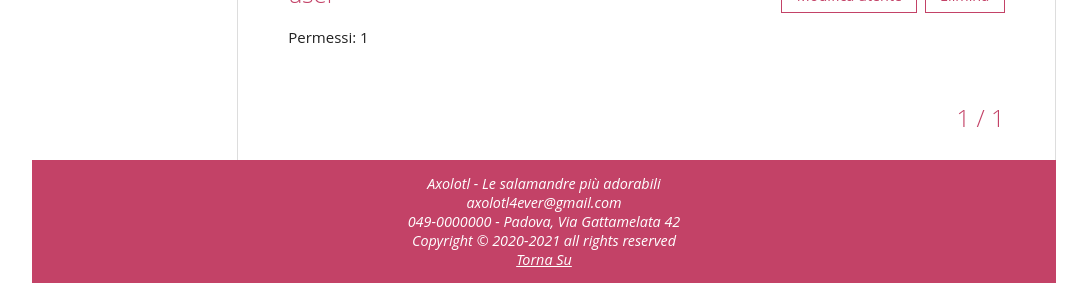
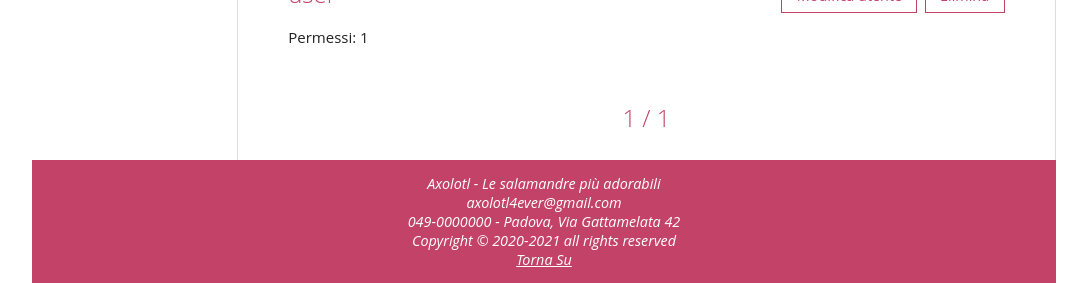
Before and after one commit to RakuJa/Aselotl-web, a PHP site: page /php/admin.php?page=0 in a window 1280 px wide. Shown: the part 635-918 px from the top of the page, without its empty margins (96-1183 px from the left). Run offline with PHP 8.4, Linux system fonts and the light colour scheme; a user stored in the database is signed in; data comes from the database, SQL or seed files in the repository.

Commit message:
lmao dema

```diff
--- a/css/style.css
+++ b/css/style.css
@@ -492,7 +492,7 @@ CONTENT
 #pagenum{
 	text-align: center;
 	margin: auto;
-	float: right;
+	float: middle;
 }
 
 
```
